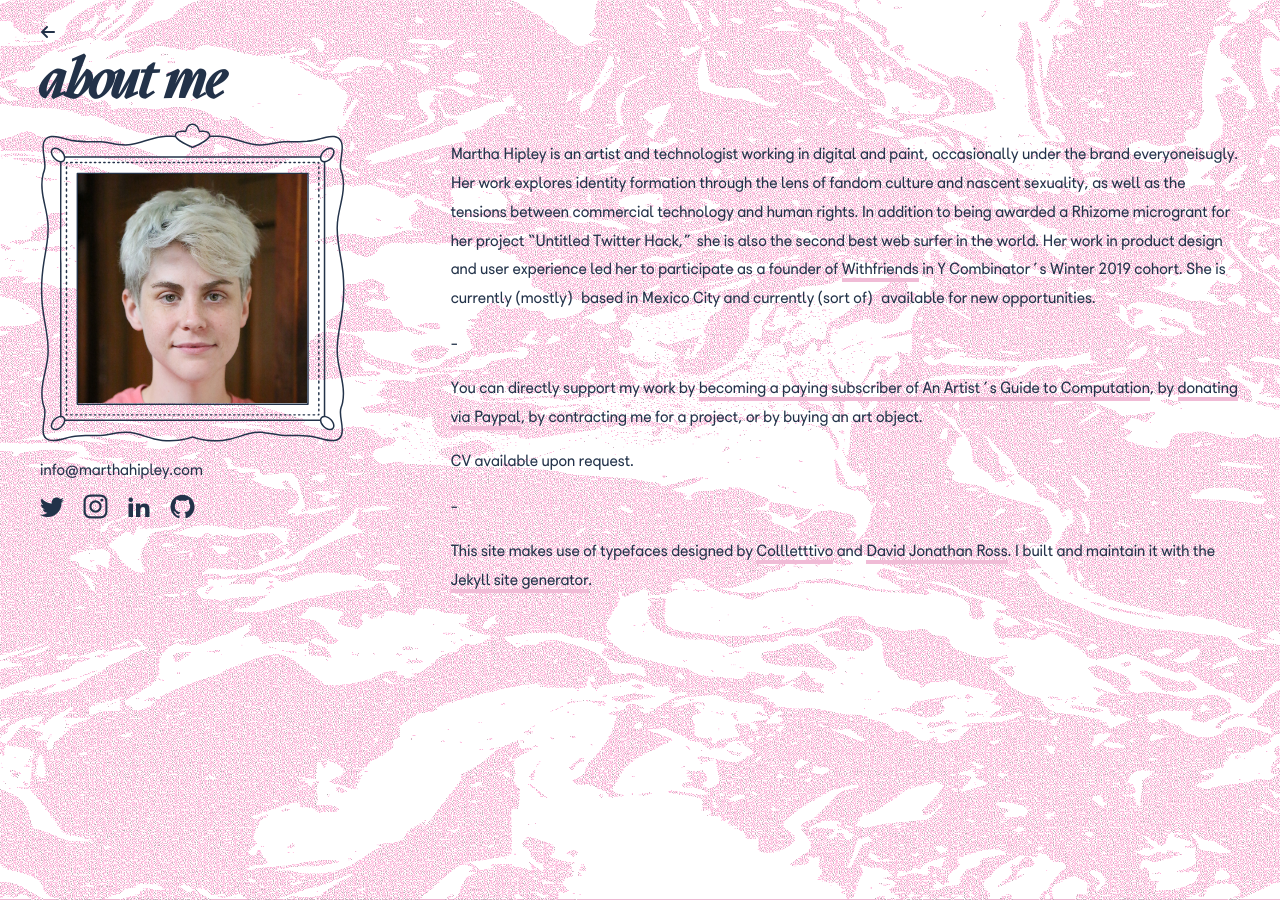
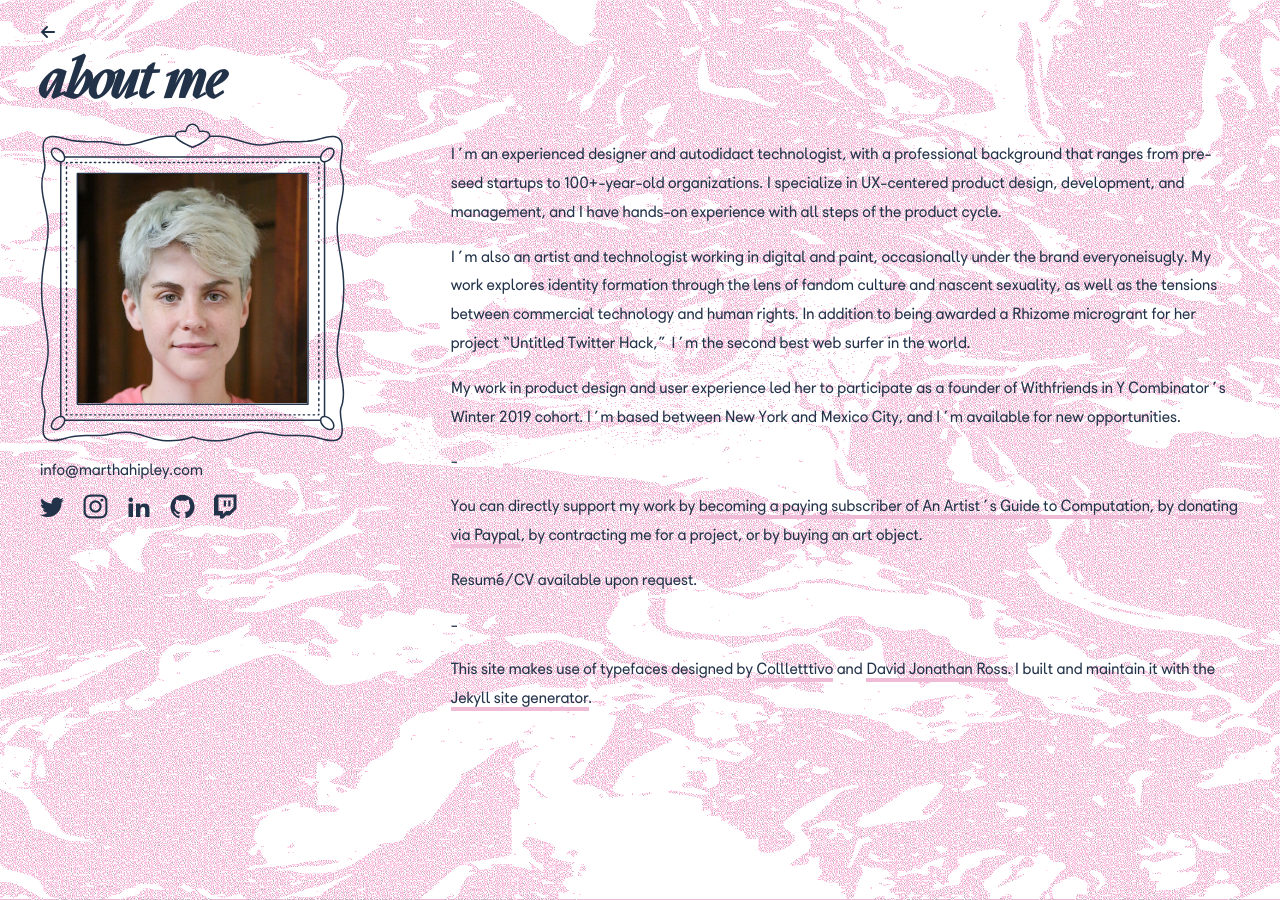
Before and after one commit to mhipley/portfolio, a Jekyll site: the page built from about.md, in a window 1280 px wide. Built offline with Jekyll 4.4.1, drawn with Linux system fonts in a browser that asks for light colours; nearby versions of some CDN libraries; some web fonts are replaced.

Commit message:
adding twitch link + updated bio

```diff
--- a/_layouts/about-page.html
+++ b/_layouts/about-page.html
@@ -23,6 +23,7 @@
               <li><a href="https://instagram.com/everyoneisugly/" target='_blank'><div title="my instagram is public but do not be a creep! u prob shouldn't DM me!!!" alt="@everyoneisugly on instagram" class="icon icon-instagram"></div></a></li>
               <li><a href="https://www.linkedin.com/in/marthahipley/" target='_blank'><div alt="/mhipley on linkedin" class="icon icon-linkedin"></div></a></li>
               <li><a href="https://github.com/mhipley" target='_blank'><div alt="mhipley on github" class="icon icon-github"></div></a></li>
+              <li><a href="https://www.twitch.tv/artistsguide" target="_blank"><div alt="artistsguide on twitch" class="icon icon-twitch"></div></a></li>
             </ul>
 
 
--- a/about.md
+++ b/about.md
@@ -6,14 +6,18 @@ summary: "Martha Hipley is an artist and technologist working in digital and pai
 
 ---
 
-Martha Hipley is an artist and technologist working in digital and paint, occasionally under the brand everyoneisugly. Her work explores identity formation through the lens of fandom culture and nascent sexuality, as well as the tensions between commercial technology and human rights. In addition to being awarded a Rhizome microgrant for her project “Untitled Twitter Hack,” she is also the second best web surfer in the world. Her work in product design and user experience led her to participate as a founder of [Withfriends](https://withfriends.co) in Y Combinator's Winter 2019 cohort. She is currently (mostly) based in Mexico City and currently (sort of) available for new opportunities.
+I’m an experienced designer and autodidact technologist, with a professional background that ranges from pre-seed startups to 100+-year-old organizations. I specialize in UX-centered product design, development, and management, and I have hands-on experience with all steps of the product cycle.
+
+I’m also an artist and technologist working in digital and paint, occasionally under the brand everyoneisugly. My work explores identity formation through the lens of fandom culture and nascent sexuality, as well as the tensions between commercial technology and human rights. In addition to being awarded a Rhizome microgrant for her project “Untitled Twitter Hack,” I’m the second best web surfer in the world.
+
+My work in product design and user experience led her to participate as a founder of Withfriends in Y Combinator’s Winter 2019 cohort. I’m based between New York and Mexico City, and I’m available for new opportunities.
 
 -
 
 You can directly support my work by [becoming a paying subscriber of An Artist's Guide to Computation](https://artistsguidetocomputation.substack.com/about), by [donating via Paypal](www.paypal.com/donate/?token=3NVfjTQAuT6uNp_cG2OVhIJZGXgtLy_bq4ez32ALaped125Q1D7G8QbwdFg22EGQUs69y0), by contracting me for a project, or by buying an art object.
 
 
-CV available upon request.
+Resumé/CV available upon request.
 
 -
 
```
